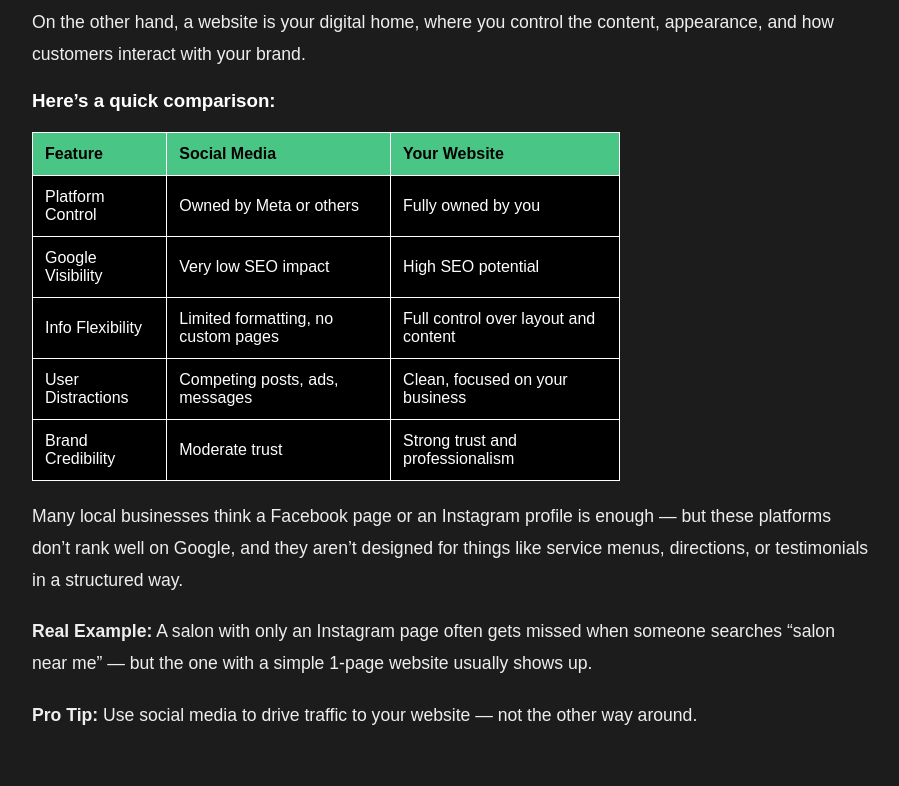
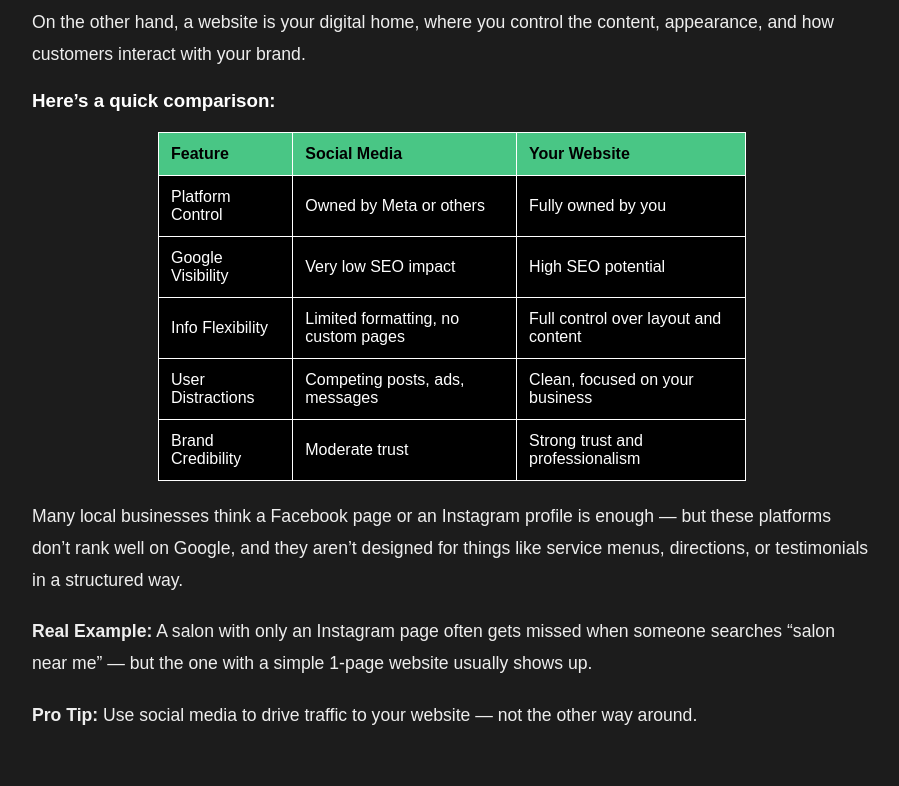
Before and after one commit to neuronexuspvtltd/neuronexus-website, a plain HTML site: page blogpost1.html in a window 1280 px wide. Shown: the part 2860-3646 px from the top of the page, without its empty margins (188-1087 px from the left). Drawn offline with Linux system fonts and the light colour scheme.

Commit message:
adjust table

```diff
--- a/blogpost1.css
+++ b/blogpost1.css
@@ -283,12 +283,14 @@ nav a:hover {
   }
 }
 
+/* table css post */
 
 .comparison-table {
   overflow-x: auto;
   margin: 20px 0;
 }
 
+/* Table Styling */
 .comparison-table table {
   width: 70%;
   border-collapse: collapse;
@@ -296,6 +298,7 @@ nav a:hover {
   font-size: 16px;
 }
 
+/* Table Cells */
 .comparison-table th,
 .comparison-table td {
   border: 1px solid #ffffff;
@@ -308,15 +311,24 @@ nav a:hover {
   color: #000000;
 }
 
-.comparison-table tr:nth-child(even) {
-  background-color: #000000;
-}
-
+.comparison-table tr:nth-child(even),
 .comparison-table tr:nth-child(odd) {
   background-color: #000000;
 }
 
+/* Center the table only on desktop view */
+@media (min-width: 992px) {
+  .comparison-table {
+    display: flex;
+    justify-content: center;
+  }
 
+  .comparison-table table {
+    margin: 0 auto;
+  }
+}
+
+/* Post Image */
 .post-img {
   width: 100%;
   max-width: 600px;
```
